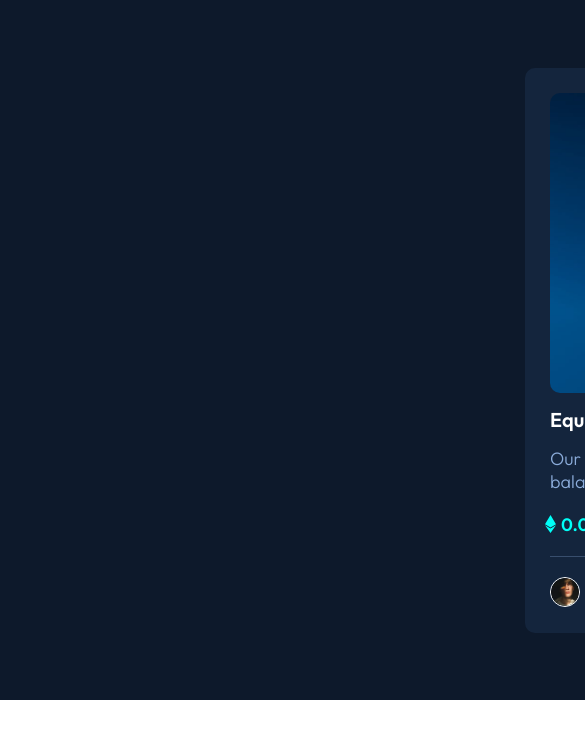
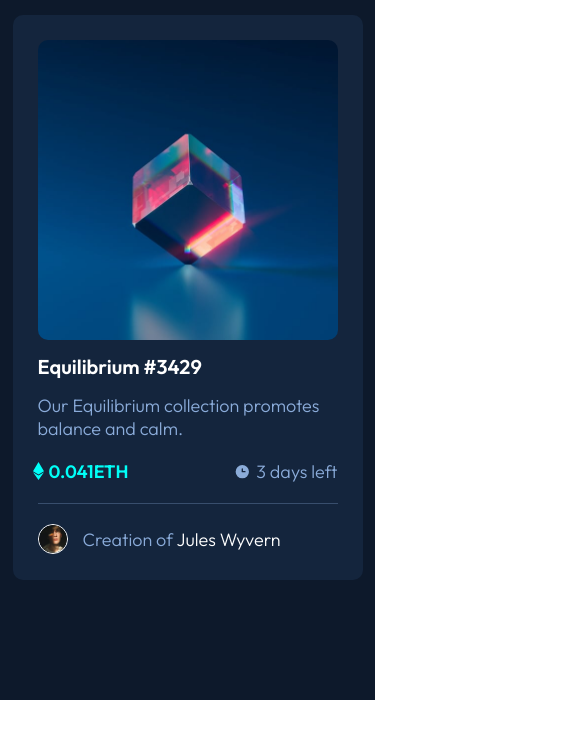
Before and after one commit to Georgenico/NFT-Preview-Card, a plain HTML site: page index.html in a window 390 px wide. Shown: the top 738 px of the page, 585 px wide, since content can reach past the window. Drawn offline with Linux system fonts and the light colour scheme.

Commit message:
Update mystyle.css

```diff
--- a/mystyle.css
+++ b/mystyle.css
@@ -113,3 +113,16 @@ p {
 span {
     color: hsl(0, 0%, 100%)
 }
+/* MEDIA QUERY */
+@media (min-width: 300px) and (max-width: 400px) {
+    .big-container {
+        width: 375px;
+        display: flex;
+        justify-content: center;
+        align-items: start;
+    }
+
+    .container {
+        margin-top: 15px;
+    }
+}
```
